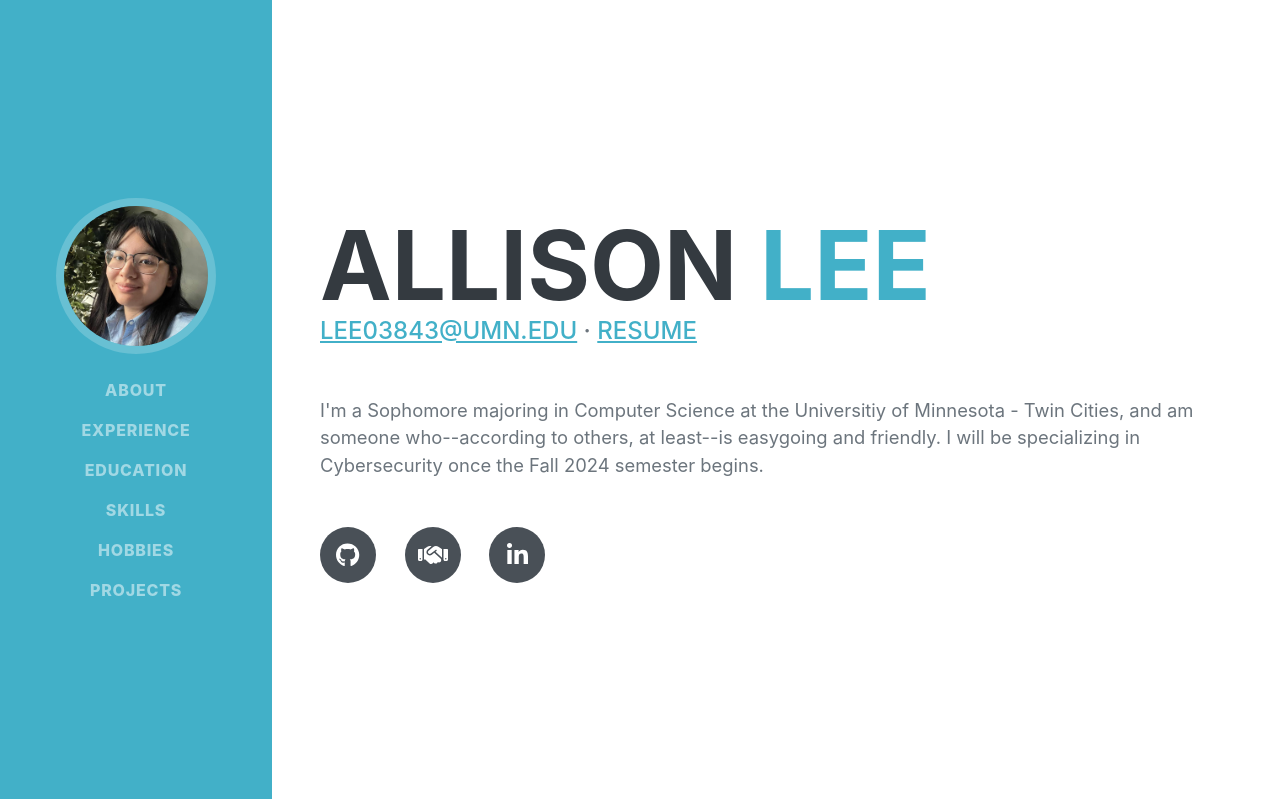
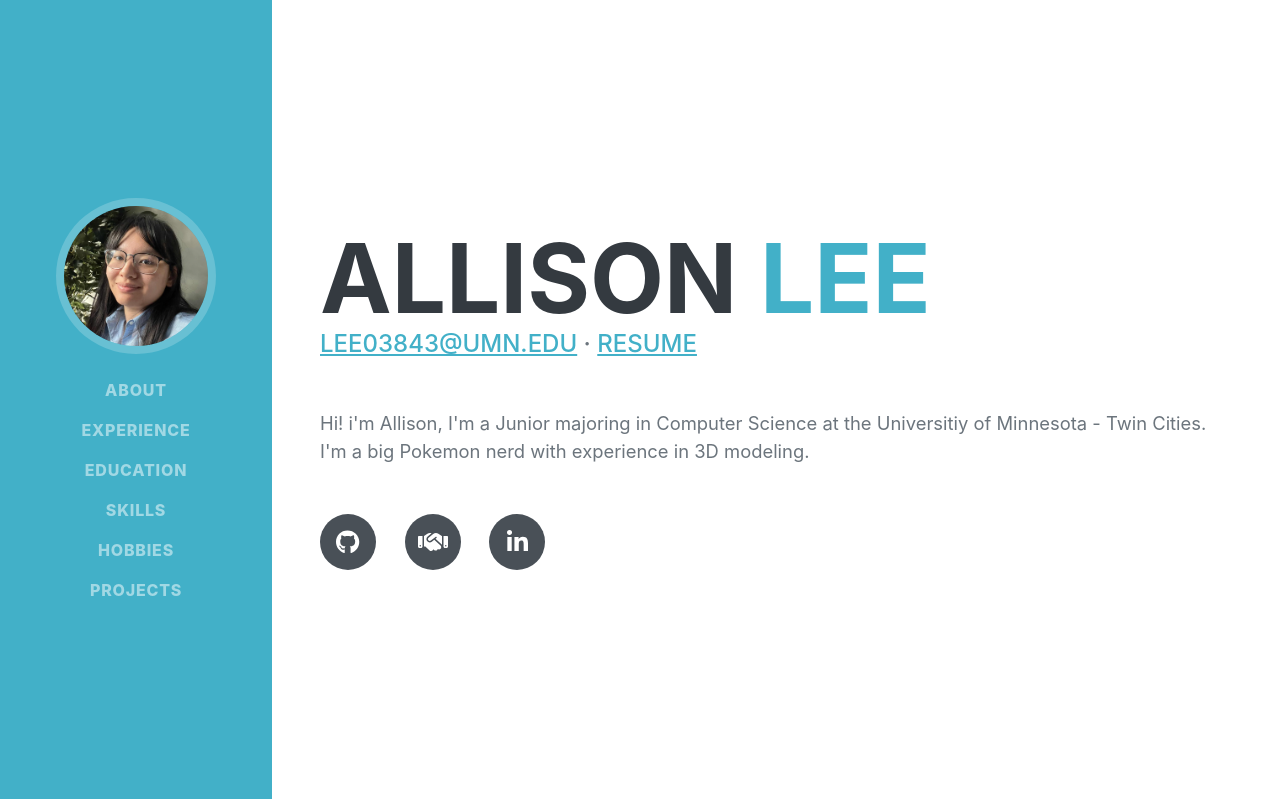
Before and after one commit to XiIinous/items, a Django app: page / in a window 1280 px wide. Shown: the top 799 px of the page. Run offline with Django 4.2, Linux system fonts and the light colour scheme; some libraries are stand-ins or nearby versions; some web fonts are replaced.

Commit message:
changes to profile image and introduction

```diff
--- a/hell_world/templates/hell_world.html
+++ b/hell_world/templates/hell_world.html
@@ -55,7 +55,7 @@
                     </html>
 
                     </div>
-                    <p class="lead mb-5">I'm a Sophomore majoring in Computer Science at the Universitiy of Minnesota - Twin Cities, and am someone who--according to others, at least--is easygoing and friendly. I will be specializing in Cybersecurity once the Fall 2024 semester begins.</p>
+                    <p class="lead mb-5">Hi! i'm Allison, I'm a Junior majoring in Computer Science at the Universitiy of Minnesota - Twin Cities. I'm a big Pokemon nerd with experience in 3D modeling.</p>
                     <div class="social-icons">
                         <a class="social-icon" href="https://github.com/XiIinous"><i class="fab fa-github"></i></a>
                         <a class="social-icon" href="https://umn.joinhandshake.com/stu/users/40582076"><i class="fa-solid fa-handshake"></i></a>
```
